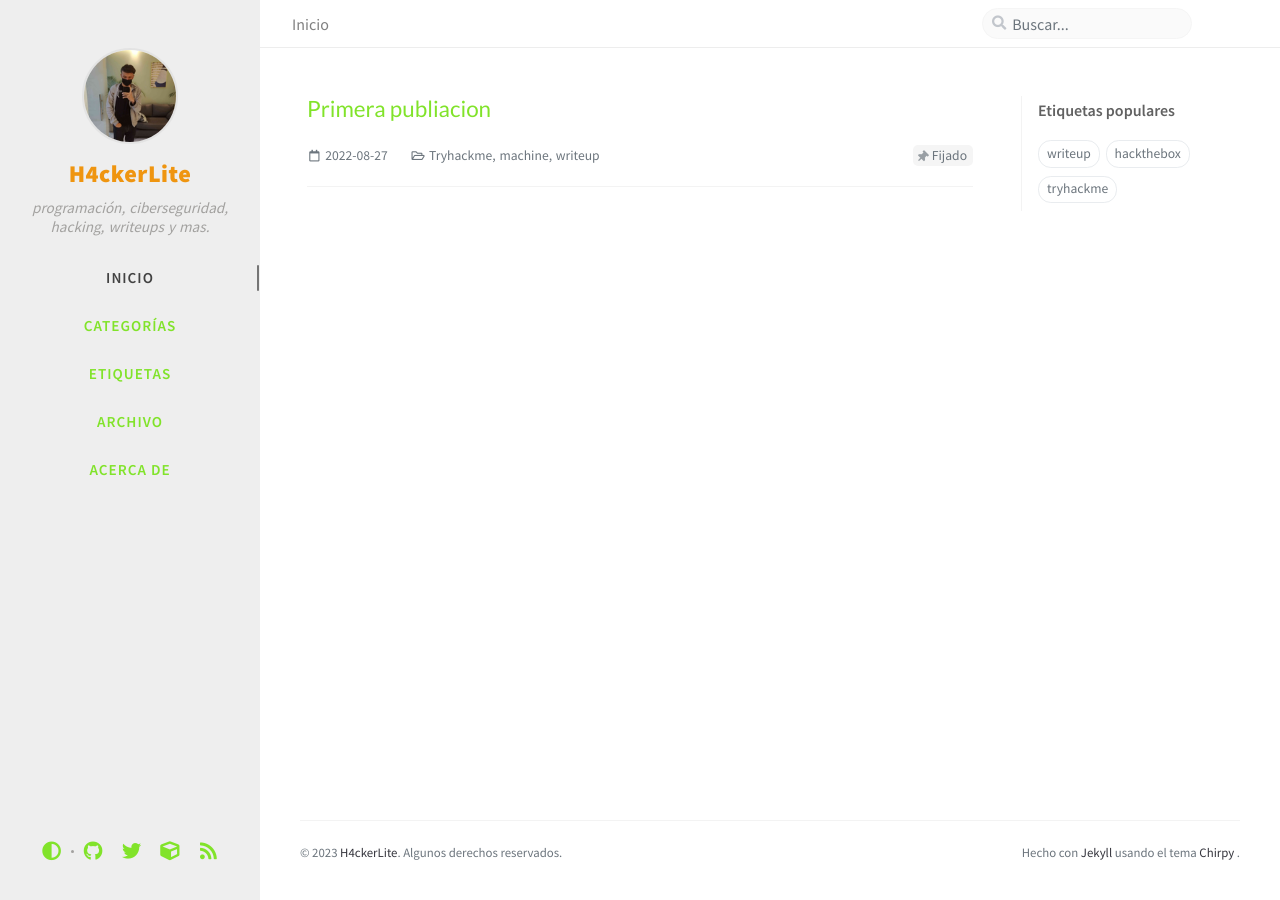
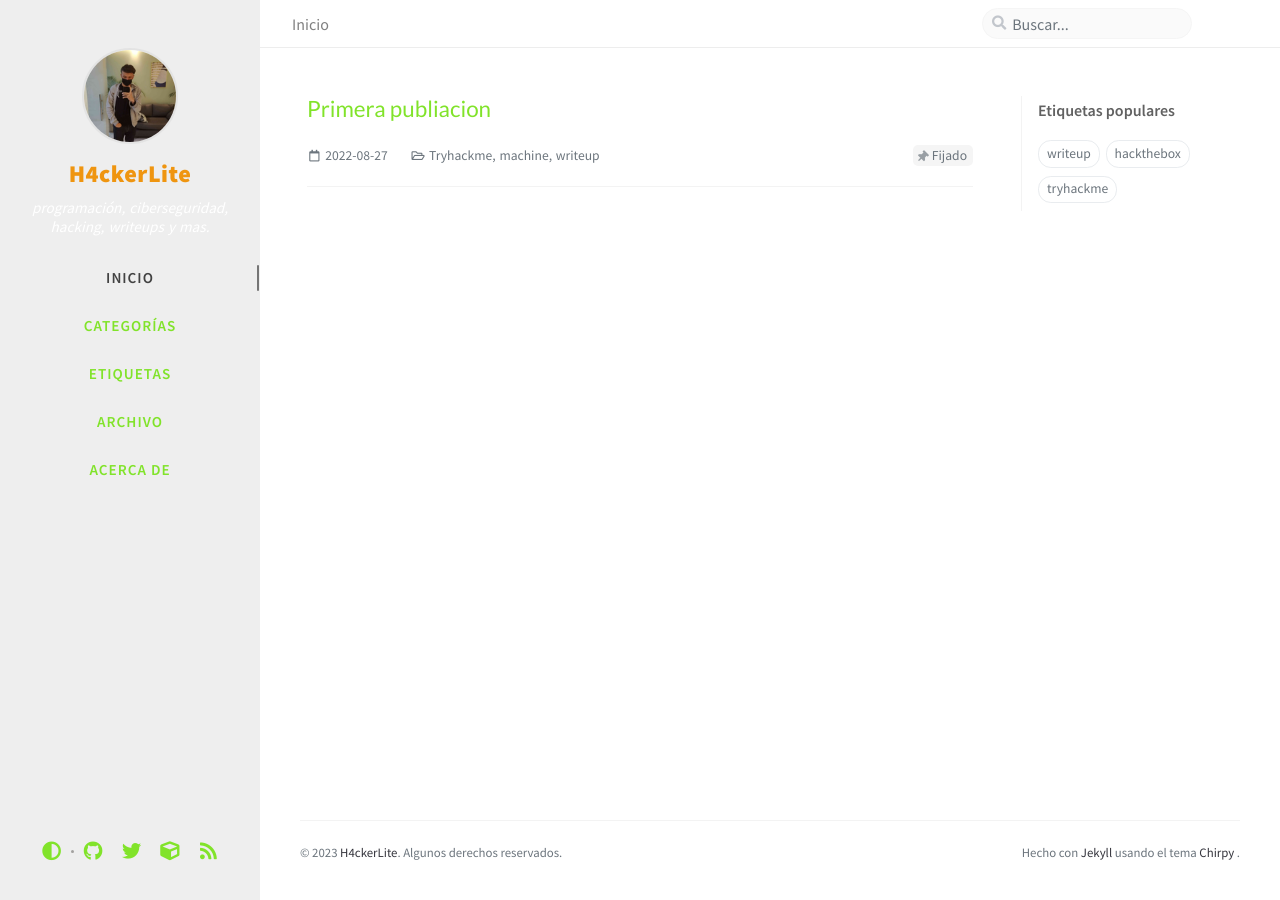
Before and after one commit to h4ckerlite/h4ckerlite.github.io, a Jekyll site: the page built from index.html, in a window 1280 px wide. Built offline with Jekyll 4.4.1, drawn with Linux system fonts in a browser that asks for light colours; nearby versions of some CDN libraries; comment, search, counter and statistics services are not loaded.

Commit message:
Update commons.scss

```diff
--- a/_sass/addon/commons.scss
+++ b/_sass/addon/commons.scss
@@ -713,7 +713,7 @@ $sidebar-display: "sidebar-display";
 
   .site-subtitle {
     font-size: 95%;
-    color: var(--sidebar-muted-color);
+    color: #ffffff;
     line-height: 1.2rem;
     word-spacing: 1px;
     margin: 0.5rem 1.5rem 0.5rem 1.5rem;
```
